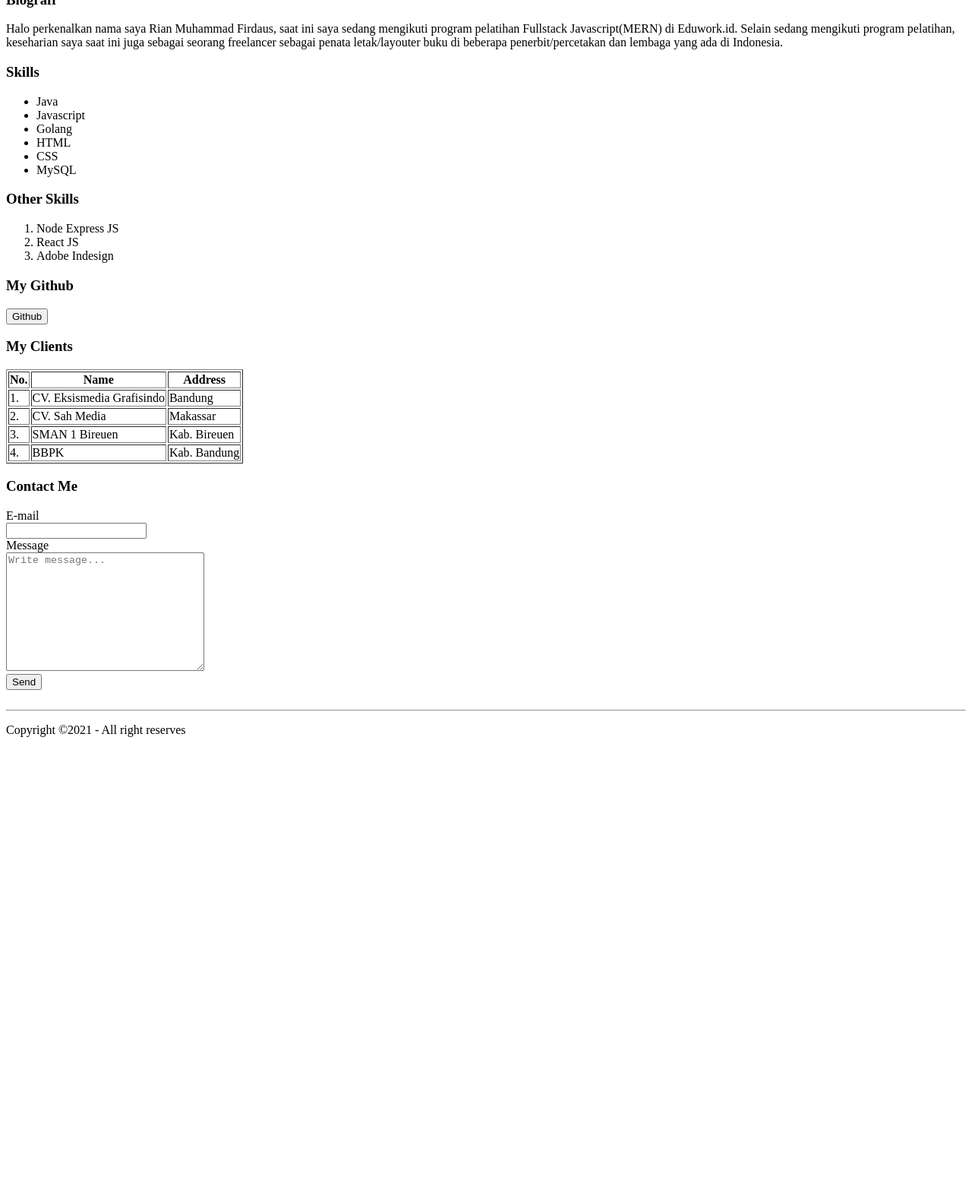
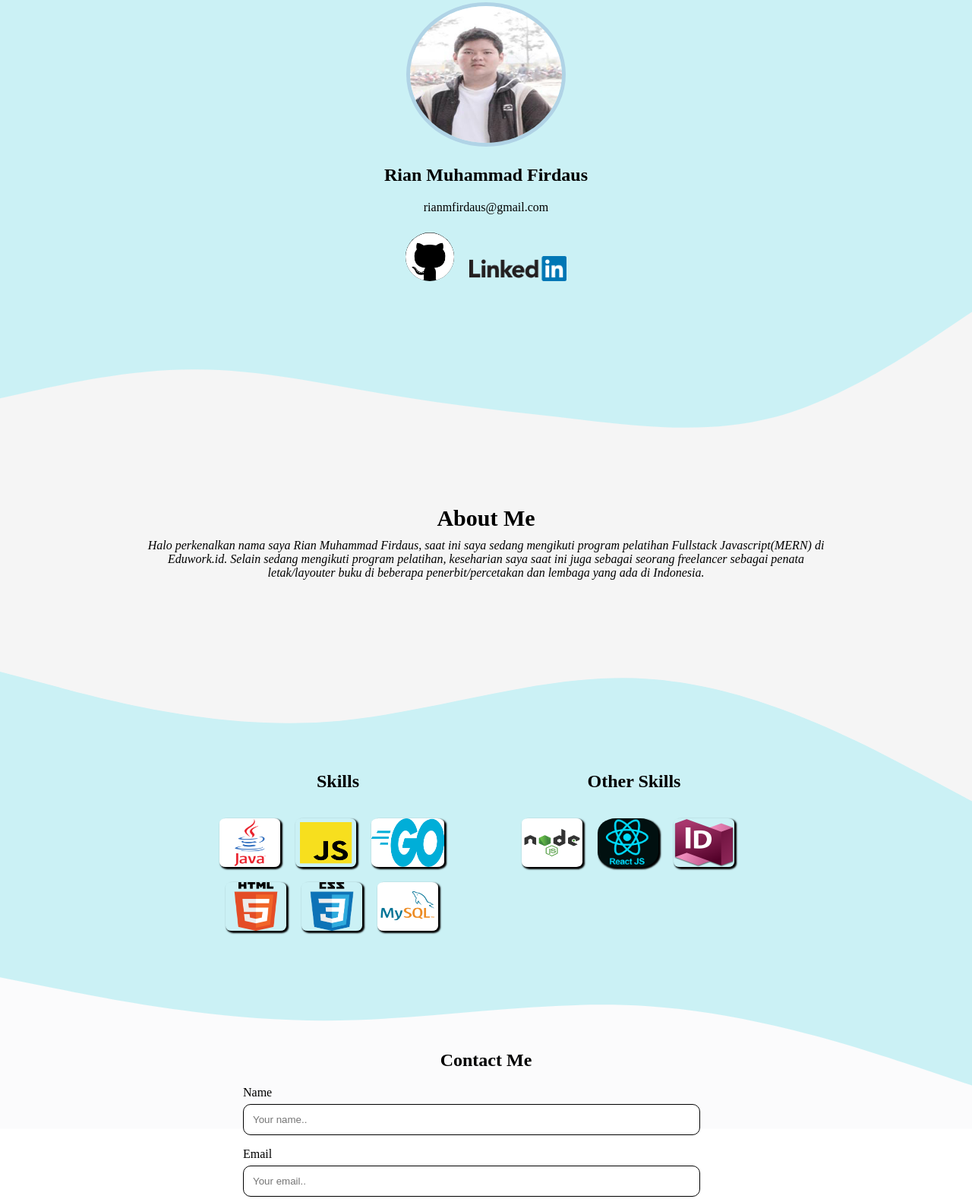
Before and after one commit to rianmfir/Front-End, a plain HTML site: page index.html in a window 1280 px wide. Shown: the part 112-1690 px from the top of the page at 76% size. Before the commit the page ends 1098 px from the top, so only its background shows below. Drawn offline with Linux system fonts and the light colour scheme.

Commit message:
Tambah CSS

```diff
--- a/index.html
+++ b/index.html
@@ -1,96 +1,116 @@
 <!DOCTYPE html>
 <html lang="en">
+  <head>
+    <meta charset="UTF-8" />
+    <meta http-equiv="X-UA-Compatible" content="IE=edge" />
+    <meta name="viewport" content="width=device-width, initial-scale=1.0" />
+    <title>Rian Muhammad Firdaus</title>
 
-<head>
-    <meta charset="UTF-8">
-    <meta http-equiv="X-UA-Compatible" content="IE=edge">
-    <meta name="viewport" content="width=device-width, initial-scale=1.0">
-    <title>My Portofolio</title>
+    <!-- CSS -->
+    <link rel="stylesheet" href="style.css" />
   </head>
 
   <body>
-    <h1>My Portofolio</h1>
-    <hr>
+    <div class="navbar">
+      <h2 id="nb">My Portfolio</h2>
+    </div>
+
+    <!-- Hero -->
+    <section class="hero">
+      <img src="img/photo.jpg" alt="profile" id="profile" />
+      <h1 id="name">Rian Muhammad Firdaus</h1>
+      <p>rianmfirdaus@gmail.com</p>
+
+
+       <img src="img/github.png" alt="porto" class="port" style="width: 5%; border-radius: 100%; background-color: black;"/>
+       <img src="img/linkedin.png" alt="porto" class="port" width="10%" />
+
+      <svg xmlns="http://www.w3.org/2000/svg" viewBox="0 0 1440 320">
+        <path
+          fill="#F5F5F5"
+          fill-opacity="1"
+          d="M0,160L48,149.3C96,139,192,117,288,117.3C384,117,480,139,576,154.7C672,171,768,181,864,192C960,203,1056,213,1152,186.7C1248,160,1344,96,1392,64L1440,32L1440,320L1392,320C1344,320,1248,320,1152,320C1056,320,960,320,864,320C768,320,672,320,576,320C480,320,384,320,288,320C192,320,96,320,48,320L0,320Z"
+        ></path>
+      </svg>
+    </section>
+    <!-- Akhir Hero -->
+
+    <!-- Bio -->
+    <section class="bio">
       <div>
-        <h3>Biografi</h3>
-        <p>Halo perkenalkan nama saya Rian Muhammad Firdaus, saat ini saya sedang mengikuti program pelatihan Fullstack
-            Javascript(MERN) di Eduwork.id. Selain sedang mengikuti program pelatihan, keseharian saya saat ini juga
-            sebagai
-            seorang freelancer sebagai penata letak/layouter buku di beberapa penerbit/percetakan dan lembaga yang ada
-            di
-            Indonesia.
+        <h1 id="services">About Me</h1>
+        <p id="prof">
+          Halo perkenalkan nama saya Rian Muhammad Firdaus, saat ini saya sedang
+          mengikuti program pelatihan Fullstack Javascript(MERN) di Eduwork.id.
+          Selain sedang mengikuti program pelatihan, keseharian saya saat ini
+          juga sebagai seorang freelancer sebagai penata letak/layouter buku di
+          beberapa penerbit/percetakan dan lembaga yang ada di Indonesia.
         </p>
       </div>
-    <div class="skills">
-        <h3>Skills</h3>
-        <ul>
-            <li>Java</li>
-            <li>Javascript</li>
-            <li>Golang</li>
-            <li>HTML</li>
-            <li>CSS</li>
-            <li>MySQL</li>
-        </ul>
-        <h3>Other Skills</h3>
-        <ol>
-            <li>Node Express JS</li>
-            <li>React JS</li>
-            <li>Adobe Indesign</li>
-        </ol>
+      <svg xmlns="http://www.w3.org/2000/svg" viewBox="0 0 1440 320">
+        <path
+          fill="#CBF1F5"
+          fill-opacity="1"
+          d="M0,64L80,85.3C160,107,320,149,480,138.7C640,128,800,64,960,74.7C1120,85,1280,171,1360,213.3L1440,256L1440,320L1360,320C1280,320,1120,320,960,320C800,320,640,320,480,320C320,320,160,320,80,320L0,320Z"
+        ></path>
+      </svg>
+    </section>
+    <!-- Akhir Bio -->
+
+    <!-- Skills -->
+    <section>
+      <div id="skill">
+        <article id="article1">
+          <h2>Skills</h2>
+          <div class="imgSkills">
+            <img src="img/java.png" alt="skill" class="skills" style="border-radius: 10%; background-color: rgb(255, 255, 255);"/>
+            <img src="img/js.png" alt="skill" class="skills" />
+            <img
+              src="img/golang.png"
+              alt="skill"
+              width="65"
+              class="skills"
+              style="width:6rem; border-radius: 10%; background-color: rgb(255, 255, 255);"
+            />
+            <img src="img/html.png" alt="skill" class="skills" />
+            <img src="img/css.png" alt="skill" class="skills" />
+            <img src="img/mysql.png" alt="skill" class="skills" style="border-radius: 10%; background-color: rgb(255, 255, 255);"/>
           </div>
+        </article>
+        <article id="article2">
+          <h2>Other Skills</h3>
+          <div class="imgSkills">
+            <img src="img/nodejs.png" alt="skill" class="skills" style="border-radius: 10%; background-color: rgb(255, 255, 255);"/>
+            <img src="img/reactjs.png" alt="skill" class="skills"  style="border-radius: 30%; background-color: rgb(1, 16, 16);"/>
+            <img src="img/idsgn.png" alt="skill" class="skills" />
+          </div>
+        </article>
+      </div>
+      <svg xmlns="http://www.w3.org/2000/svg" viewBox="0 0 1440 320"><path fill="#fbfbfc" fill-opacity="1" d="M0,96L80,112C160,128,320,160,480,160C640,160,800,128,960,138.7C1120,149,1280,203,1360,229.3L1440,256L1440,320L1360,320C1280,320,1120,320,960,320C800,320,640,320,480,320C320,320,160,320,80,320L0,320Z"></path></svg>
+    </section>
+    <!-- Akhir Skills -->
 
-    <div>
-        <h3>My Github</h3>
-        <a href="https://github.com/rianmfir"><button>Github</button></a>
+    <!-- Contact -->
+    <section class="contact">
+      <h1>Contact Me</h1>
+      <div class="column">
+          <form action="/action_page.php">
+              <label for="fname">Name</label>
+              <input type="text" id="fname" name="firstname" placeholder="Your name.." />
+              <label for="femail">Email</label>
+              <input type="text" id="femail" name="email" placeholder="Your email.." />
+              <label for="subject">Message</label>
+              <textarea id="subject" name="subject" placeholder="Write something.." style="height: 170px;"></textarea>
+              <button id="buttonSend"><span>Send</span></button>
+          </form>
       </div>
+  </section>
+    <!-- Akhir Contact -->
 
-    <div>
-        <h3>My Clients</h3>
-        <table border="1">
-            <tr>
-                <th>No.</th>
-                <th>Name</th>
-                <th>Address</th>
-            </tr>
-            <tr>
-                <td>1.</td>
-                <td>CV. Eksismedia Grafisindo</td>
-                <td>Bandung</td>
-            </tr>
-            <tr>
-                <td>2.</td>
-                <td>CV. Sah Media</td>
-                <td>Makassar</td>
-            </tr>
-            <tr>
-                <td>3.</td>
-                <td>SMAN 1 Bireuen</td>
-                <td>Kab. Bireuen</td>
-            </tr>
-            <tr>
-                <td>4.</td>
-                <td>BBPK</td>
-                <td>Kab. Bandung</td>
-            </tr>
-        </table>
-    </div>
-
-    <div>
-        <h3>Contact Me</h3>
-        <form action=''>
-            <label for="lEmail">E-mail</label><br>
-            <input type="email" id="email"><br>
-            <label for="lMessage">Message</label><br>
-            <textarea name="message" id="message" cols="30" rows="10" placeholder="Write message..."></textarea><br>
-            <button type="submit">Send</button>
-        </form>
-        <br>
-        <hr>
-    </div>
+    <!-- Foooter -->
     <footer>
-        <p>Copyright ©2021 - All right reserves</p>
+      <p>Copyright &copy2021 - Rian Muhammad Firdaus</p>
     </footer>
-
+    <!-- Akhir Footer -->
   </body>
-
 </html>
--- /dev/null
+++ b/style.css
@@ -0,0 +1,166 @@
+body {
+  margin: 0px;
+/*
+  font-family: "Crimson Pro", serif;
+  font-family: "Roboto Slab", serif; */
+}
+
+.navbar {
+  padding: 1rem 2rem;
+  background-color: #CBF1F5;
+}
+
+#nb {
+  font-style: italic;
+  font-family: "bahamas", serif;
+}
+
+.hero {
+  padding-top: 1rem;
+  margin-bottom: -50px;
+  background-color: #CBF1F5;
+  text-align: center;
+}
+
+#profile {
+  width: 200px;
+  height: 180px;
+  border: 5px solid;
+  border-radius: 50%;
+  border-color: rgb(176, 211, 230);
+}
+
+.port {
+  margin: 0.5rem;
+}
+
+.port:hover {
+  box-shadow: 1px 1px 0px 2px black;
+  /* border-radius: 100%; */
+  /* width: 80px; */
+  background-color: white;
+  cursor: pointer;
+}
+
+
+.bio {
+  background-color: #F5F5F5;
+  width: 100%;
+  text-align: center;
+  height: auto;
+}
+#services {
+  padding: 20px;
+  font-size: 30px;
+  padding-bottom: 0px;
+  margin-bottom: 10px;
+}
+#prof {
+  font-style: italic;
+  width: 70%;
+  margin: 0 auto;
+  margin-bottom: 5%;
+}
+
+
+#skill {
+  margin-top: -4%;
+  background-color: #CBF1F5;
+  display: flex;
+  justify-content: center;
+  height: auto;
+  padding-bottom: 13rem;
+  margin-bottom: -20%;
+}
+
+#article1 {
+  margin-top: -7%;
+  width: 350px;
+  padding: 20px;
+  text-align: center;
+}
+#article2 {
+  margin-top: -7%;
+  width: 350px;
+  padding: 20px;
+  text-align: center;
+}
+
+.skills {
+  box-shadow: 2px 2px 2px 1px black;
+  border-radius: 10%;
+  height: 4rem;
+  width: 5rem;
+  margin: 1rem 1rem 0 0;
+}
+
+.skills:hover {
+  box-shadow: 2px 2px 2px 1px black;
+  border-radius: 10%;
+  height: 6rem;
+  width: 7rem;
+  background-color: white;
+  cursor: grab;
+}
+
+input[type="text"],
+select,
+textarea {
+  width: 90%;
+  padding: 12px;
+  border: 1px solid black;
+  margin-top: 6px;
+  margin-bottom: 16px;
+  resize: vertical;
+  border-radius: 10px;
+}
+
+#buttonSend {
+  width: 94%;
+  padding: 10px;
+  background-color: #3ddbe9;
+  box-shadow: 0px 2px 2px black;
+  border: 1px solid black;
+  border-radius: 10px;
+  color: black;
+
+}
+#buttonSend:hover {
+  background-color: #A6E3E9;
+  cursor: pointer;
+}
+
+.contact {
+  width: 50%;
+  margin: auto;
+  margin-top: -10%;
+  margin-bottom: 100px;
+}
+
+.contact h1 {
+  text-align: center;
+}
+
+.contact label {
+  text-align: left;
+}
+
+.column {
+  min-width: 350px;
+  max-width: 700px;
+}
+
+footer {
+  margin-top: -20px;
+  height: 50px;
+  width: 100%;
+  background-color: #71c9ce;
+  color: white;
+  text-align: center;
+}
+
+footer p {
+  line-height: 50px;
+  color: black;
+  font-weight: bold;
+}
```
Also changed, not shown: img/css.png (added), img/github.png (added), img/golang.png (added), img/html.png (added), img/idsgn.png (added), img/java.png (added), img/js.png (added), img/linkedin.png (added), img/mysql.png (added), img/nodejs.png (added), img/photo.jpg (added), img/profile1.png (added), img/reactjs.png (added). Lines whose indentation alone changed are shown as unchanged.
